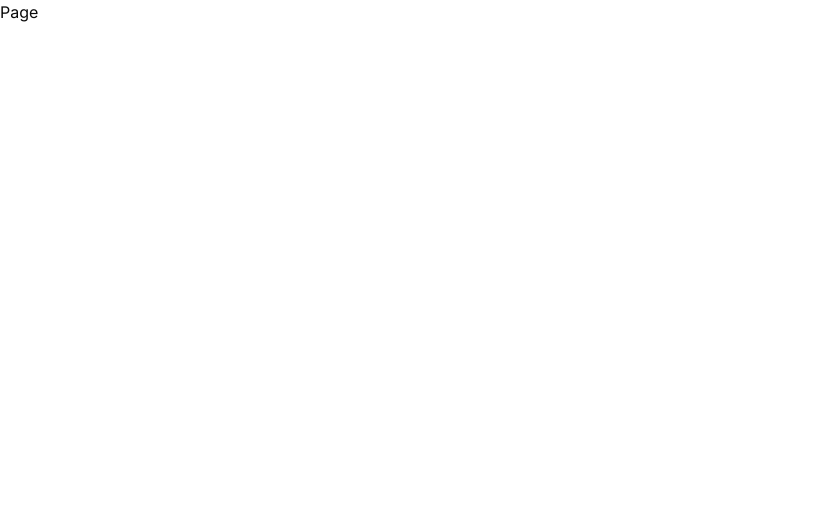
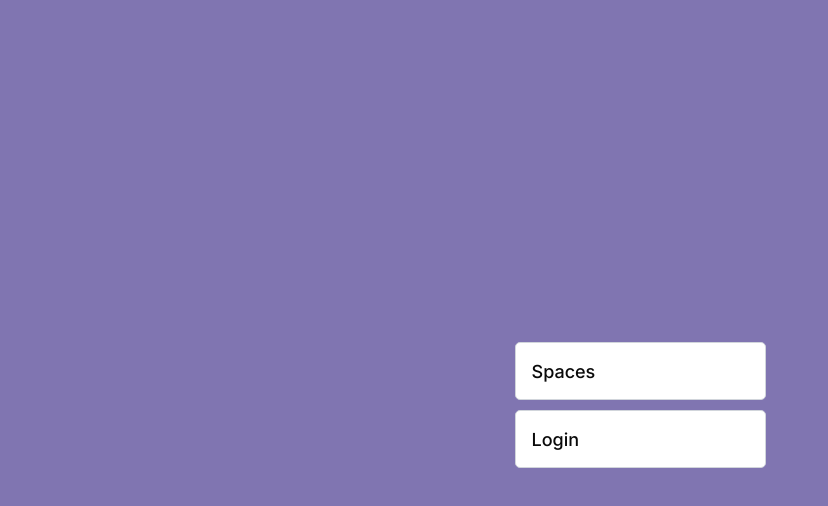
Before and after one commit to Ami-Sukumar01/Carbyte-Academy, a Next.js app: page / in a window 1280 px wide. Shown: the top 506 px of the page, without its empty margins (0-828 px from the left). Built offline with nearby package versions, Linux system fonts and the light colour scheme.

Commit message:
Temporaty Workflow home to spaces/login

```diff
--- a/app/page.tsx
+++ b/app/page.tsx
@@ -1,10 +1,27 @@
-import React from "react"
+import { Button } from "@/components/ui/button";
+import Link from "next/link";
+
 
 export default function Page() {
-    return (
-      <div>
-        <h1> Page</h1>
+  return (
+    <div className="w-full h-full bg-[#8075B1] flex  flex-col justify-center items-center flex-wrap">
+      <Link href={`/spaces`}>
+        <Button
+          variant="outline"
+          className="w-[251px] h-[58px] mt-[10px] text-lg px-[16px] py-[18px] rounded-md font-inter flex items-center border border-gray-300 bg-white justify-start"
+        >
+          Spaces
+        </Button>
+      </Link>
+      <Link href={`login`}>
+        <Button
+          variant="outline"
+          className="w-[251px] h-[58px] mt-[10px] text-lg px-[16px] py-[18px] rounded-md font-inter flex items-center border border-gray-300 bg-white justify-start"
+        >
+          Login
+        </Button>
+      </Link>
 
-      </div>
-    );
-  }
+    </div>
+  );
+}
```
